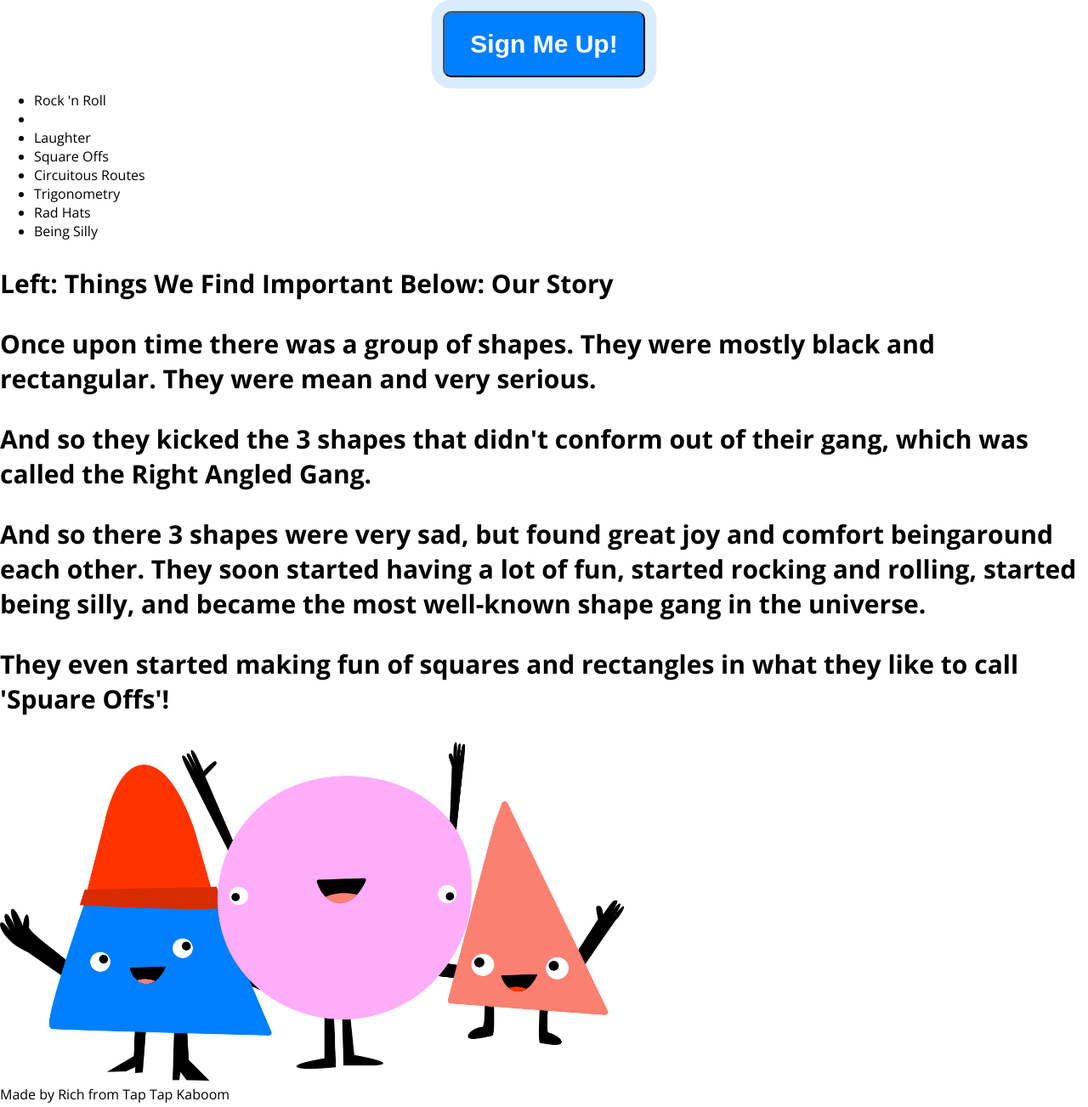
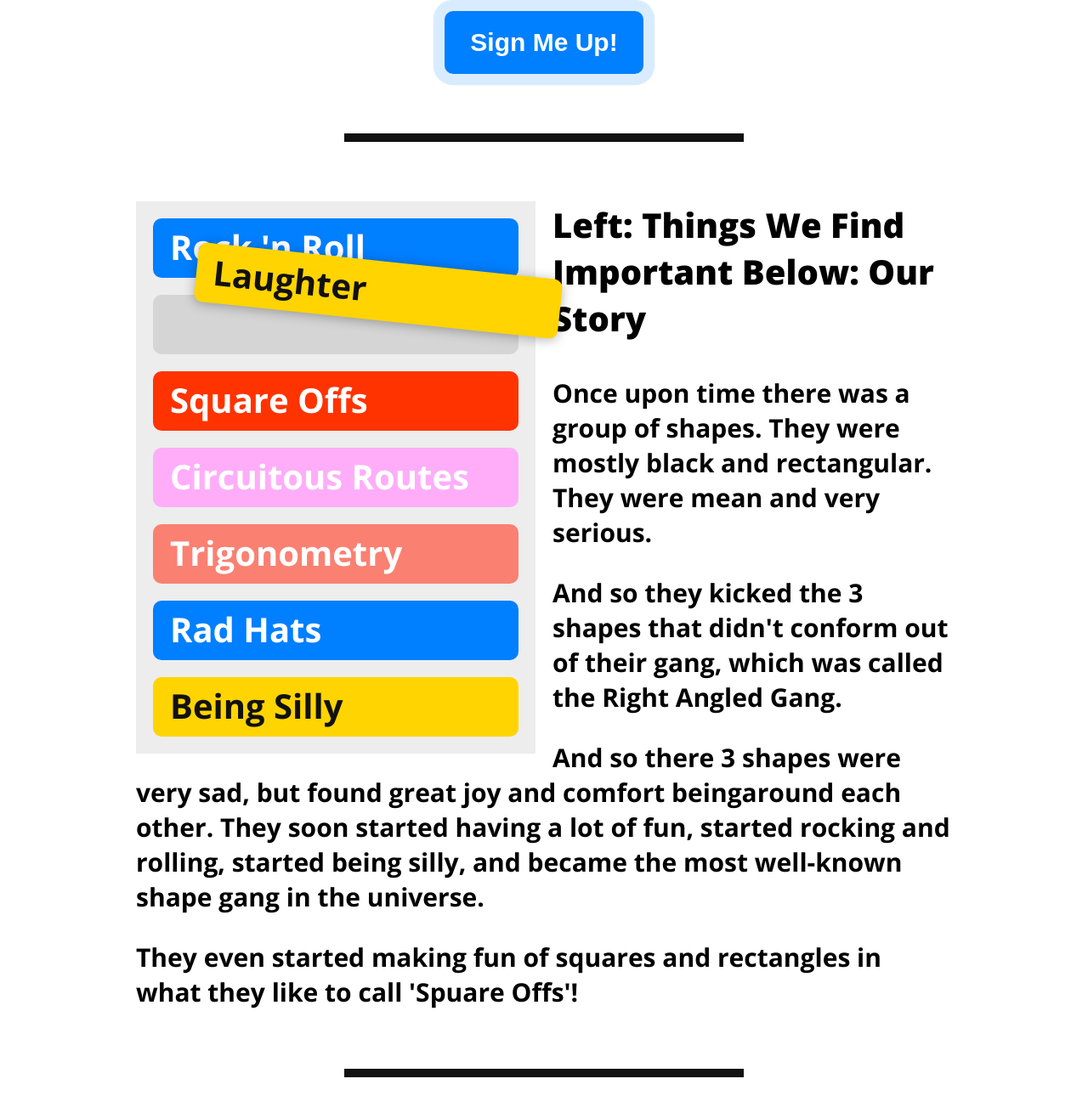
Before and after one commit to lazychap82/the-gang, a plain HTML site: page index.html in a window 1280 px wide. Shown: the part 1000-2303 px from the top of the page at 85% size. Drawn offline with nearby package versions, Linux system fonts and the light colour scheme.

Commit message:
story and footer styling
also added some html and changed a few other bits of css

```diff
--- a/index.html
+++ b/index.html
@@ -9,7 +9,7 @@
 <body>
 	<div class="hero-banner">
 		<div class="wrapper">
-			<h4>Rich from Tap Tap Kaboom presents</h4>
+			<h4>Rich from <a href="http://taptapkaboom.com">Tap Tap Kaboom</a> presents</h4>
 			<h1>The Silliest &amp;<br> Most Awesome Gang<br> In The World!</h1>
 			<h3>It's Circle Guy, Hat Guy &amp; Red Guy.<br> They're the best of
 			friends</h3>
@@ -35,10 +35,9 @@
 			<button class="cta">Sign Me Up!</button>
 		</div>
 	</div>
-	<div class="separator">
-
-	</div>
+	<div class="separator"></div>
 	<div class="story" id="story">
+		<div class="wrapper">
 			<ul class="nb-list">
 				<li class="blue">Rock 'n Roll</li>
 				<li class="gray">&nbsp;</li>
@@ -55,12 +54,13 @@
 			<p>And so there 3 shapes were very sad, but found great joy and comfort beingaround each other. They soon started having a lot of fun, started rocking and rolling, started being silly, and became the most well-known shape gang in the universe.</p>
 			<p>They even started making fun of squares and rectangles in what they like to call 'Spuare Offs'!</p>
 		</div>
-	<div class="separator">
-
 	</div>
-	<img src="img/the-gang.png" width="735" height="399" alt="The Gang">
+	<div class="separator"></div>
+	<img class="gang-img" src="img/the-gang.png" width="735" height="399" alt="The Gang">
 	<footer>
-		Made by Rich from Tap Tap Kaboom
+		<div class="wrapper">
+			Made by Rich from <a href="http://taptapkaboom.com">Tap Tap Kaboom</a>
+		</div>
 	</footer>
 	<div class="popup">
 		<div class="blanket"></div>
--- a/style.css
+++ b/style.css
@@ -96,6 +96,13 @@ a.cta, button.cta{
 	padding: 20px 30px;
 	border-radius: 10px;
 	text-decoration: none;
+	border: none;
+	cursor: pointer;
+}
+
+a.cta:active,
+button.cta:active{
+	opacity: .7;
 }
 
 a.cta.alt, button.cta.alt{
@@ -110,6 +117,7 @@ nav{
 	box-shadow: 0 5px 8px  rgba(0, 0, 0, 0.2);
 	position: sticky;
 	top: 0;
+	z-index: 1;
 
 }
 
@@ -169,3 +177,87 @@ nav ul li a{
 	display: inline;
 	font-weight: 800;
 }
+
+.separator{
+	width: 470px;
+	height: 10px;
+	background-color: #111111;
+	margin: 70px auto;
+}
+
+.story h3{
+	font-size: 40px;
+	font-weight: 800;
+}
+
+.nb-list{
+	width: 470px;
+	padding: 20px 20px 0 20px;
+	box-sizing: border-box;
+	background-color: #ededed;
+	float: left;
+	margin: 0 20px 20px 0;
+	position: relative;
+}
+
+.nb-list li{
+	height: 70px;
+	border-radius: 10px;
+	font-size: 40px;
+	color: white;
+	font-weight: bold;
+	display: block;
+	margin-bottom: 20px;
+	padding: 6px 20px;
+	box-sizing: border-box;
+}
+
+.nb-list li.red{background-color: #ff3300;}
+.nb-list li.blue{background-color: #007fff;}
+.nb-list li.gray{background-color: rgba(0, 0, 0, 0.1);}
+.nb-list li.yellow{
+	background-color: #ffd400;
+	color: #111111}
+.nb-list li.pink{background-color: #ffadf9;}
+.nb-list li.salmon{background-color: #fa8072;}
+
+.nb-list li.dragging{
+	position: absolute;
+	top: 70px;
+	left: 70px;
+	right: -30px;
+	transform: rotate(6deg);
+	box-shadow: 0 2px 14px rgba(0, 0, 0, 0.3);
+}
+
+.nb-list li.dragging:after{
+	content: '';
+	display: block;
+	position: absolute;
+	width: 54px;
+	height: 50px;
+	background: url() no-repeat 0 0;
+	bottom: -30px;
+	left: 60%;
+}
+
+.gang-img{
+	display: block;
+	margin: 0 auto;
+}
+
+footer{
+	text-align: center;
+	color: rgba(0, 0, 0, 0.4);
+	font-size: 20px;
+	margin: 85px 0 45px;
+	font-weight: bold;
+}
+
+footer a{
+	color: rgba(0, 0, 0, 0.4);
+}
+
+.popup{
+	display: none;
+}
```
Lines whose indentation alone changed are shown as unchanged.
